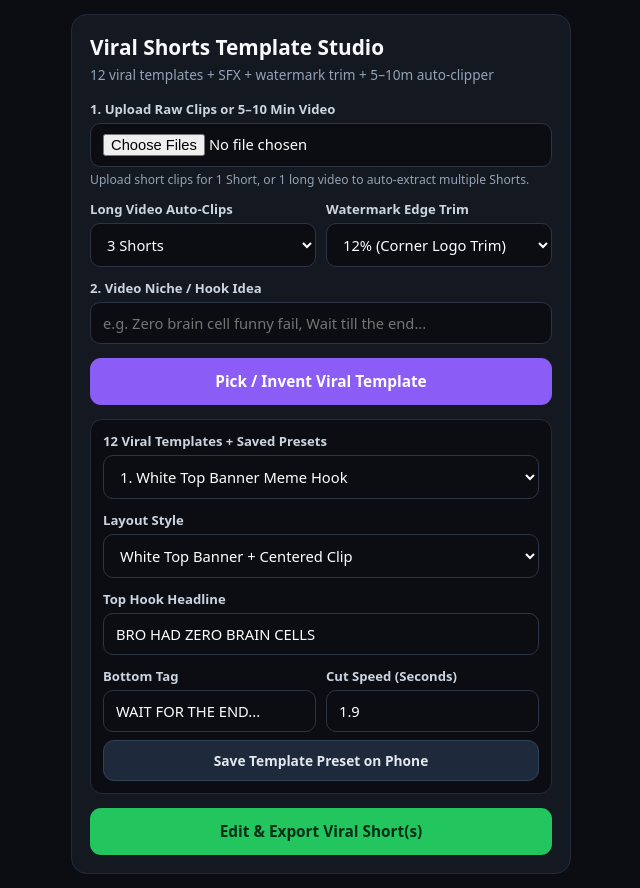
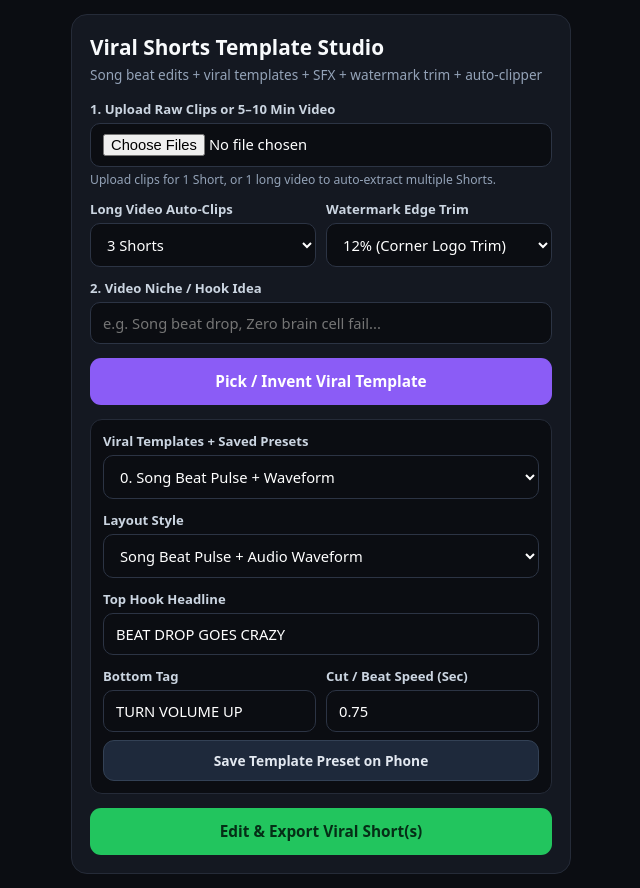
Before and after one commit to jaatgodara239-cpu/AiSceneEditor, a website: page public/index.html in a window 1280 px wide. Shown: the whole page, without its empty margins (319-959 px from the left). Drawn offline with Linux system fonts and the light colour scheme.

Commit message:
Update index.html

```diff
--- a/public/index.html
+++ b/public/index.html
@@ -3,7 +3,7 @@
 <head>
   <meta charset="UTF-8" />
   <meta name="viewport" content="width=device-width, initial-scale=1.0" />
-  <title>Viral Shorts Template Studio (12 Templates)</title>
+  <title>Viral Shorts Template Studio</title>
   <style>
     * { box-sizing: border-box; font-family: system-ui, -apple-system, sans-serif; }
     body { margin: 0; padding: 14px; background: #0b0d12; color: #f8fafc; display: flex; justify-content: center; }
@@ -36,11 +36,11 @@
 <body>
   <div class="card">
     <h1>Viral Shorts Template Studio</h1>
-    <p class="sub">12 viral templates + SFX + watermark trim + 5–10m auto-clipper</p>
+    <p class="sub">Song beat edits + viral templates + SFX + watermark trim + auto-clipper</p>
 
     <label>1. Upload Raw Clips or 5–10 Min Video</label>
     <input type="file" id="clips" accept="video/*" multiple />
-    <div class="hint">Upload short clips for 1 Short, or 1 long video to auto-extract multiple Shorts.</div>
+    <div class="hint">Upload clips for 1 Short, or 1 long video to auto-extract multiple Shorts.</div>
 
     <div class="row">
       <div>
@@ -64,16 +64,17 @@
     </div>
 
     <label>2. Video Niche / Hook Idea</label>
-    <input id="niche" placeholder="e.g. Zero brain cell funny fail, Wait till the end..." />
+    <input id="niche" placeholder="e.g. Song beat drop, Zero brain cell fail..." />
 
     <button class="btn btn-ai" id="inventBtn" onclick="inventTemplate()">Pick / Invent Viral Template</button>
 
     <div class="box">
-      <label style="margin-top:0;">12 Viral Templates + Saved Presets</label>
+      <label style="margin-top:0;">Viral Templates + Saved Presets</label>
       <select id="savedSelect" onchange="loadSavedTemplate()"></select>
 
       <label>Layout Style</label>
       <select id="layout">
+        <option value="song_hype_edit">Song Beat Pulse + Audio Waveform</option>
         <option value="banner_top_white">White Top Banner + Centered Clip</option>
         <option value="banner_dark_cinema">Dark Cinema Top/Bottom Banner</option>
         <option value="split_zoom_focus">Split Screen (Full Clip + Zoomed Action)</option>
@@ -81,16 +82,16 @@
       </select>
 
       <label>Top Hook Headline</label>
-      <input id="topHookText" value="BRO HAD ZERO BRAIN CELLS" />
+      <input id="topHookText" value="BEAT DROP GOES CRAZY" />
 
       <div class="row">
         <div>
           <label>Bottom Tag</label>
-          <input id="bottomTagText" value="WAIT FOR THE END..." />
+          <input id="bottomTagText" value="TURN VOLUME UP" />
         </div>
         <div>
-          <label>Cut Speed (Seconds)</label>
-          <input id="cutDurationSec" type="number" step="0.1" min="1.2" max="4.5" value="1.9" />
+          <label>Cut / Beat Speed (Sec)</label>
+          <input id="cutDurationSec" type="number" step="0.1" min="0.5" max="4.5" value="0.8" />
         </div>
       </div>
 
@@ -107,7 +108,8 @@
   </div>
 
   <script>
-    const FALLBACK_12 = [
+    const FALLBACK_TEMPLATES = [
+      { templateName: "0. Song Beat Pulse + Waveform", layout: "song_hype_edit", topHookText: "BEAT DROP GOES CRAZY", bottomTagText: "TURN VOLUME UP", cutDurationSec: 0.75, contrastBoost: 1.14, saturationBoost: 1.24, beatSfx: ["impact", "pop", "whoosh", "tick"] },
       { templateName: "1. White Top Banner Meme Hook", layout: "banner_top_white", topHookText: "BRO HAD ZERO BRAIN CELLS", bottomTagText: "WAIT FOR THE END...", cutDurationSec: 1.9, contrastBoost: 1.08, saturationBoost: 1.15, beatSfx: ["whoosh", "impact", "pop", "riser"] },
       { templateName: "2. Dark Cinema Twist Reveal", layout: "banner_dark_cinema", topHookText: "NOBODY EXPECTED THIS ENDING", bottomTagText: "WATCH UNTIL THE LAST SECOND", cutDurationSec: 2.3, contrastBoost: 1.12, saturationBoost: 1.08, beatSfx: ["riser", "impact", "whoosh", "tick"] },
       { templateName: "3. Split-Screen Zoom Detective", layout: "split_zoom_focus", topHookText: "99% MISS WHAT HAPPENS HERE", bottomTagText: "ZOOMED IN ON THE ACTION", cutDurationSec: 2.1, contrastBoost: 1.07, saturationBoost: 1.14, beatSfx: ["tick", "riser", "impact", "pop"] },
@@ -128,7 +130,7 @@
     }
 
     function getAllTemplates() {
-      return [...getCustomSaved(), ...FALLBACK_12];
+      return [...getCustomSaved(), ...FALLBACK_TEMPLATES];
     }
 
     function refreshTemplateDropdown(selectIndex = 0) {
@@ -141,10 +143,10 @@
 
     function applyTemplateToForm(t) {
       if (!t) return;
-      document.getElementById("layout").value = t.layout || "banner_top_white";
+      document.getElementById("layout").value = t.layout || "song_hype_edit";
       document.getElementById("topHookText").value = t.topHookText || "";
       document.getElementById("bottomTagText").value = t.bottomTagText || "";
-      document.getElementById("cutDurationSec").value = t.cutDurationSec || 2.0;
+      document.getElementById("cutDurationSec").value = t.cutDurationSec || 0.8;
     }
 
     function loadSavedTemplate() {
@@ -158,10 +160,10 @@
         layout: document.getElementById("layout").value,
         topHookText: document.getElementById("topHookText").value,
         bottomTagText: document.getElementById("bottomTagText").value,
-        cutDurationSec: parseFloat(document.getElementById("cutDurationSec").value) || 2.0,
-        contrastBoost: 1.08,
-        saturationBoost: 1.15,
-        beatSfx: ["whoosh", "impact", "pop", "riser"]
+        cutDurationSec: parseFloat(document.getElementById("cutDurationSec").value) || 0.8,
+        contrastBoost: 1.12,
+        saturationBoost: 1.2,
+        beatSfx: ["impact", "pop", "whoosh", "tick"]
       };
     }
 
```
